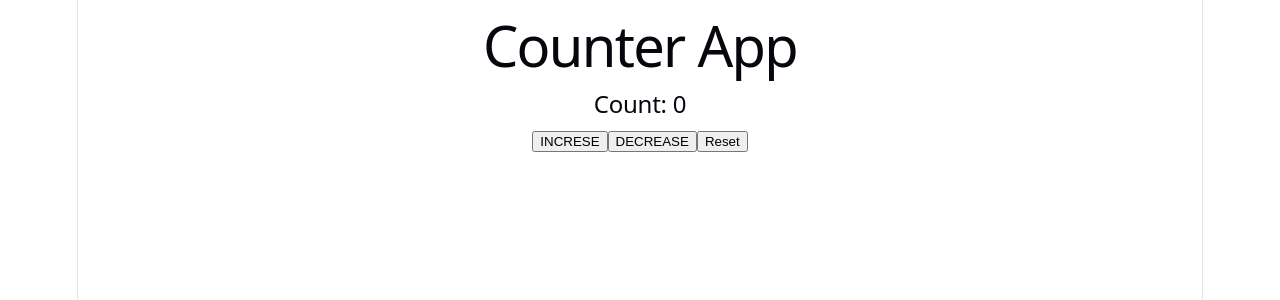
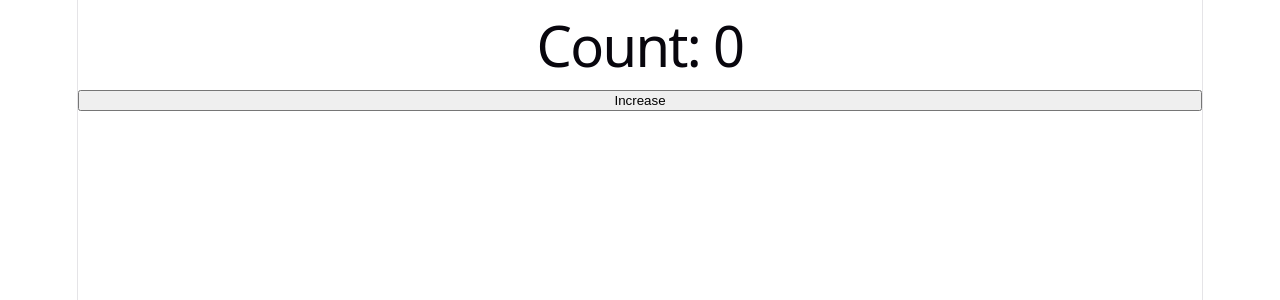
Before and after one commit to abhicism/react-codes, a React (Vite) app: page / in a window 1280 px wide. Shown: the top 300 px of the page. Built offline with nearby package versions, Linux system fonts and the light colour scheme.

Commit message:
used event + use state codes

```diff
--- a/src/App.tsx
+++ b/src/App.tsx
@@ -1,52 +1,21 @@
-import { useState } from "react";
-// Importing the useState hook from React to manage state inside the component.
+import { useState } from 'react';
 
 function App() {
+  const [count, setCount] = useState(0);
+  // useState is a hook that allows you to add state to a functional component.
+  // It returns an array with two elements: the current state value and a function to update it.
 
-    // Declare a state variable called "count" with initial value 0.
-    // "setCount" is the function used to update the value of "count".
-    const [count, setCount] = useState(0);
+  function increase() {
+    setCount(count + 1);
+  }
 
-    // Function to increase the count by 1.
-    function increase() {
-        setCount(count + 1);
-    }
-
-    // Function to decrease the count by 1.
-    function decrease() {
-        setCount(count - 1);
-    }
-
-    // Function to reset the count back to 0.
-    function reset() {
-        setCount(0);
-    }
-
-    return (
-        <div>
-            {/* Heading for the app */}
-            <h1>Counter App</h1>
-
-            {/* Display the current count value */}
-            <h2>Count: {count}</h2>
-
-            {/* Button to increase the count */}
-            <button onClick={increase}>
-                INCRESE
-            </button>
-
-            {/* Button to decrease the count */}
-            <button onClick={decrease}>
-                DECREASE
-            </button>
-
-            {/* Button to reset the count */}
-            <button onClick={reset}>
-                Reset
-            </button>
-        </div>
-    );
+  return (
+    <>
+      <h1>Count: {count}</h1>
+      {/* The button triggers the event handler, calling the increase function when clicked */}
+      <button onClick={increase}>Increase</button>
+    </>
+  );
 }
 
-export default App;
-// Exporting the App component so it can be used in other parts of the project.
+export default App; // Fixed: Export the function reference, do not call it with ()
```
